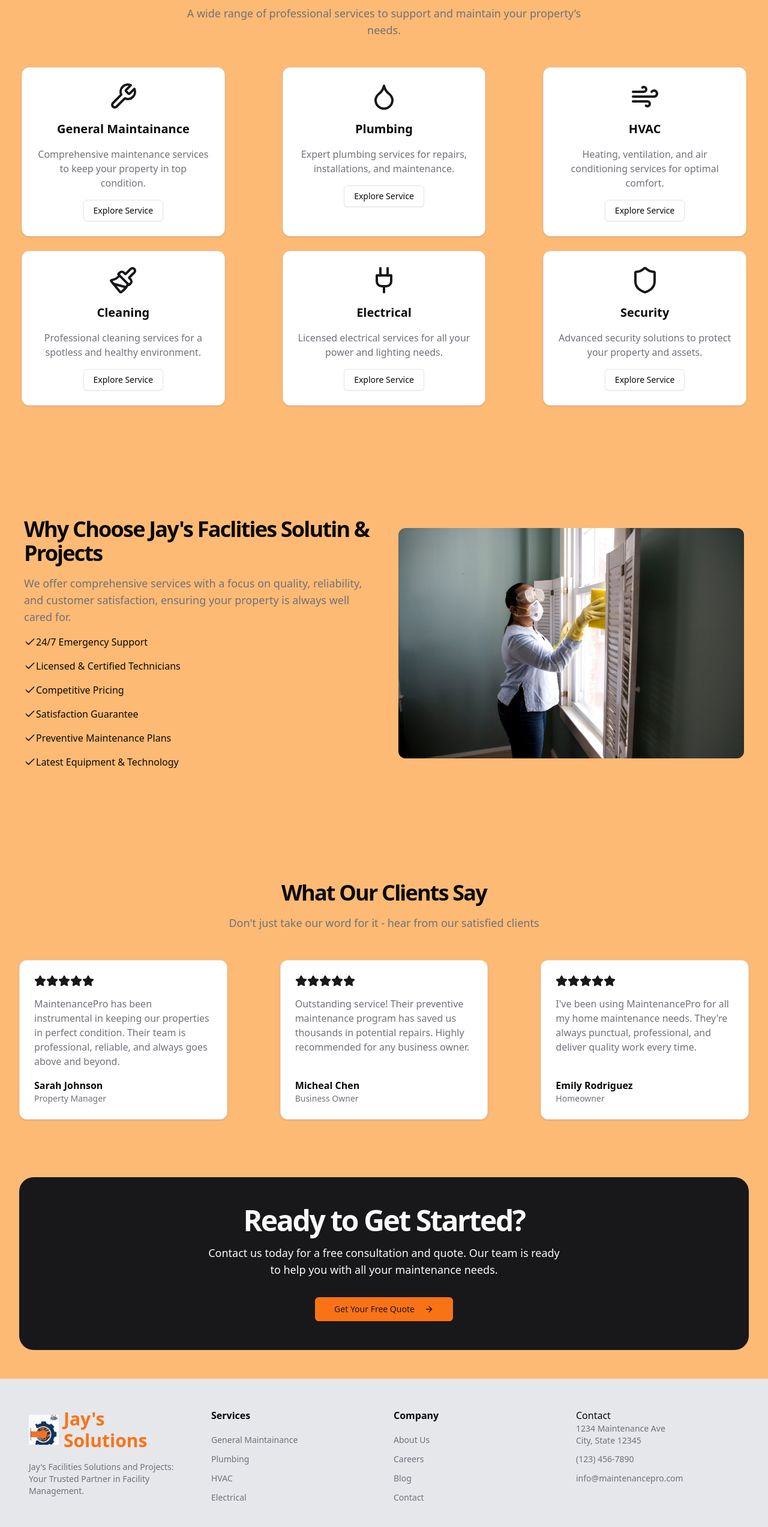
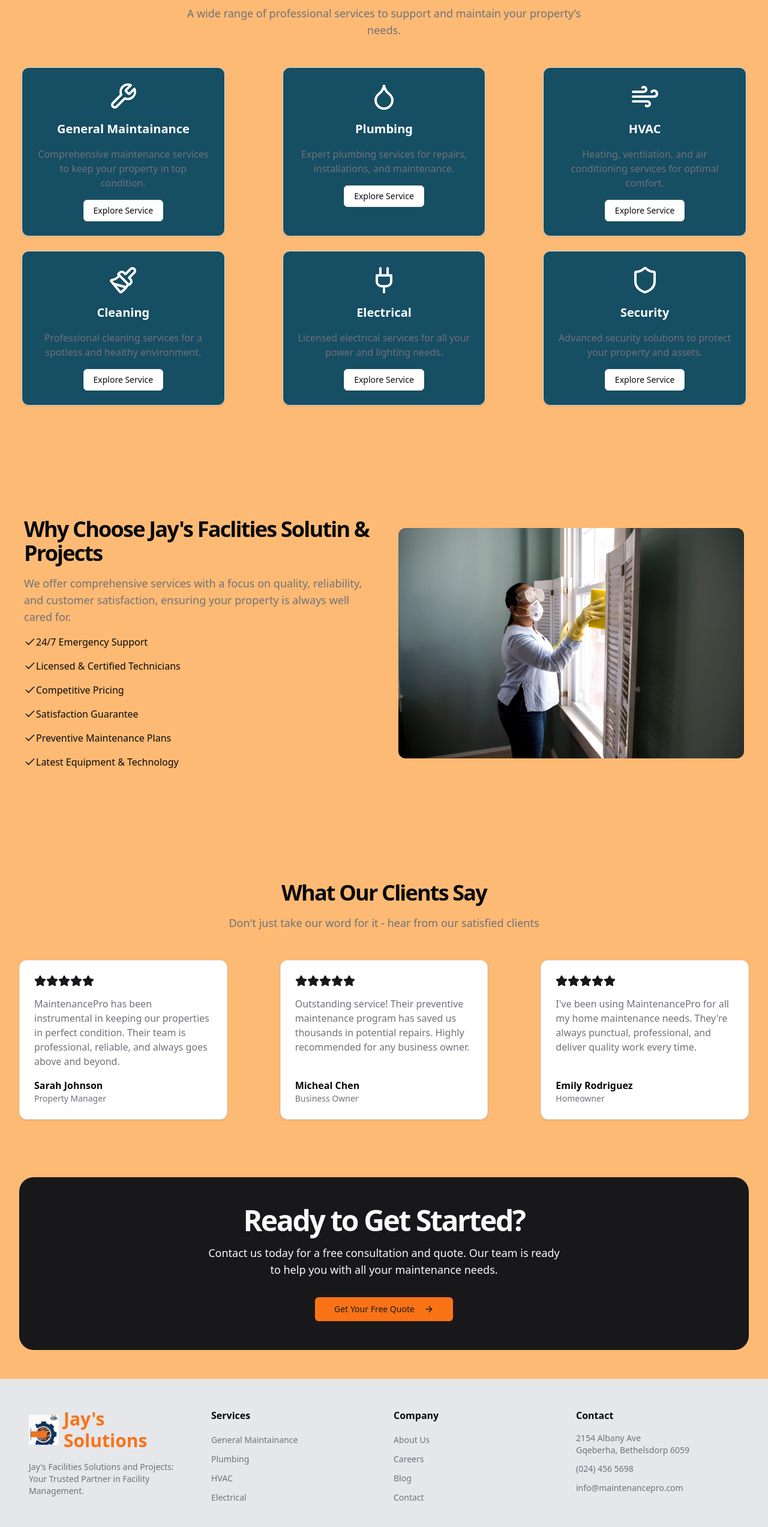
Before and after one commit to DFBlok/Jays-Facilities-Servicers, a Next.js app: page / in a window 1280 px wide. Shown: the part 821-3366 px from the top of the page at 60% size. Built offline with nearby package versions, Linux system fonts and the light colour scheme.

Commit message:
button colors changed

```diff
--- a/components/footer.tsx
+++ b/components/footer.tsx
@@ -99,24 +99,24 @@ export function Footer() {
             </ul>
           </div>
           <div>
-            <h3>Contact</h3>
+            <h3 className="font-semibold mb-4">Contact</h3>
             <ul className="space-y-2">
               <li className="text-sm text-muted-foreground">
-                1234 Maintenance Ave
+                2154 Albany Ave
                 <br />
-                City, State 12345
+                Gqeberha, Bethelsdorp 6059
               </li>
               <li>
                 <a
-                  href="tel:+1234567890"
+                  href="tel:+2445656898"
                   className="text-sm text-muted-foreground hover:text-primary"
                 >
-                  (123) 456-7890
+                  (024) 456 5698
                 </a>
               </li>
               <li>
                 <a
-                  href="mailto:info@maintenancepro.com"
+                  href="mailto:info@jaysolutions.com"
                   className="text-sm text-muted-foreground hover:text-primary"
                 >
                   info@maintenancepro.com
--- a/components/services.tsx
+++ b/components/services.tsx
@@ -56,14 +56,16 @@ const Services = () => {
           property’s needs.
         </p>
       </div>
-      <div className="grid grid-cols-1 sm:grid-cols-2 lg:grid-cols-3 gap-6">
+      <div className="grid grid-cols-1 sm:grid-cols-2 lg:grid-cols-3 gap-6 ">
         {services.map((service) => (
           <Card
             key={service.title}
-            className="p-6 flex flex-col items-center text-center space-y-4 hover:shadow-lg transition-shadow mx-9"
+            className="p-6 flex flex-col items-center text-center space-y-4 hover:shadow-lg transition-shadow mx-9 bg-cyan-900"
           >
-            <service.icon className="h-12 w-12 text-primary" />
-            <h3 className="text-xl font-semibold">{service.title}</h3>
+            <service.icon className="h-12 w-12 text-primary text-white" />
+            <h3 className="text-xl font-semibold text-white">
+              {service.title}
+            </h3>
             <p className="text-muted-foreground">{service.description}</p>
             <Button variant="outline" className="mt-auto">
               Explore Service
```
